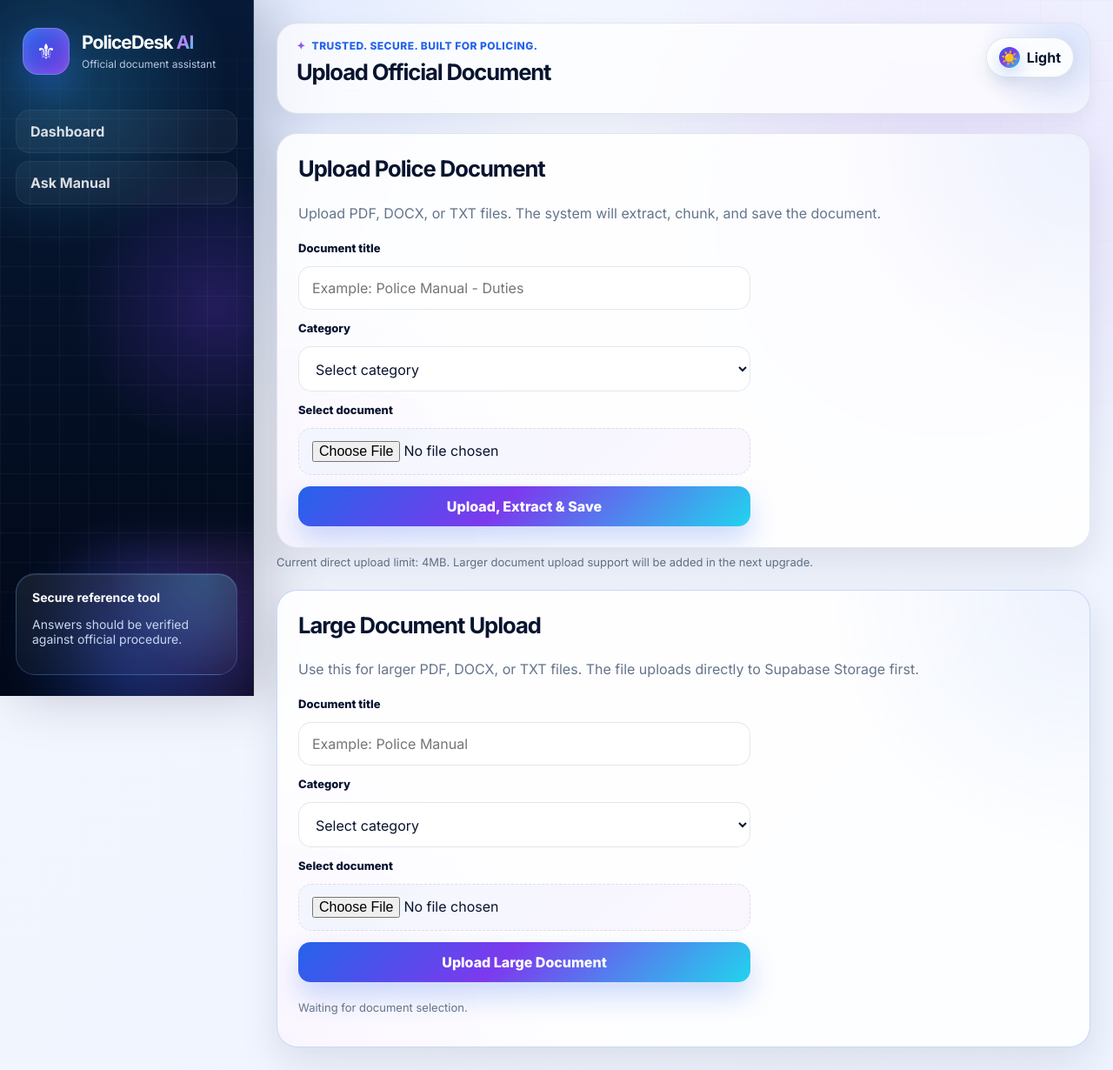
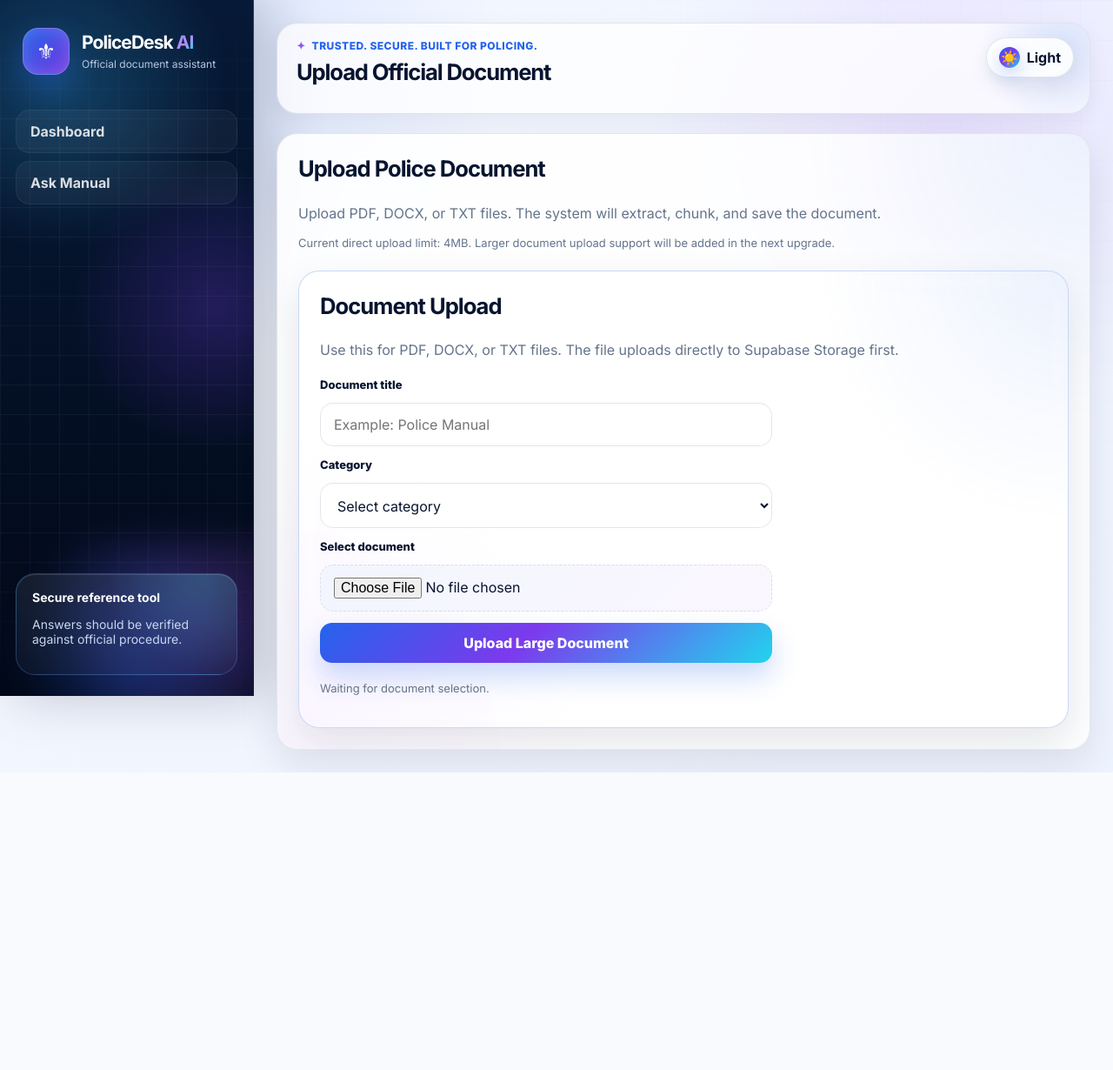
Before and after one commit to JayR-Studio/PoliceDeskAI, a Flask app: template templates/admin_upload.html in a window 1280 px wide. Shown: the whole page at 87% size. After the commit the page ends 888 px from the top, so only its background shows below. Run offline with Flask 3, Linux system fonts and the light colour scheme; the template is opened without the code that fills it, so the values that code supplies are empty; some libraries are stand-ins or nearby versions.

Commit message:
Add direct Supabase upload to bypass Vercel payload limit

```diff
--- a/templates/admin_upload.html
+++ b/templates/admin_upload.html
@@ -7,37 +7,37 @@
     <h3>Upload Police Document</h3>
     <p>Upload PDF, DOCX, or TXT files. The system will extract, chunk, and save the document.</p>
 
-    <form method="POST" enctype="multipart/form-data" class="upload-form">
-        <label for="title">Document title</label>
-        <input type="text" name="title" id="title" placeholder="Example: Police Manual - Duties">
+<!--    <form method="POST" enctype="multipart/form-data" class="upload-form">-->
+<!--        <label for="title">Document title</label>-->
+<!--        <input type="text" name="title" id="title" placeholder="Example: Police Manual - Duties">-->
 
-        <label for="category">Category</label>
-        <select name="category" id="category">
-            <option value="">Select category</option>
-            <option value="Police Manual">Police Manual</option>
-            <option value="Station Duties">Station Duties</option>
-            <option value="Traffic Duties">Traffic Duties</option>
-            <option value="Investigation">Investigation</option>
-            <option value="Human Rights">Human Rights</option>
-            <option value="Signals and Reports">Signals and Reports</option>
-            <option value="Administration">Administration</option>
-            <option value="Other">Other</option>
-        </select>
+<!--        <label for="category">Category</label>-->
+<!--        <select name="category" id="category">-->
+<!--            <option value="">Select category</option>-->
+<!--            <option value="Police Manual">Police Manual</option>-->
+<!--            <option value="Station Duties">Station Duties</option>-->
+<!--            <option value="Traffic Duties">Traffic Duties</option>-->
+<!--            <option value="Investigation">Investigation</option>-->
+<!--            <option value="Human Rights">Human Rights</option>-->
+<!--            <option value="Signals and Reports">Signals and Reports</option>-->
+<!--            <option value="Administration">Administration</option>-->
+<!--            <option value="Other">Other</option>-->
+<!--        </select>-->
 
-        <label for="document">Select document</label>
-        <input type="file" name="document" id="document" accept=".pdf,.docx,.txt" required>
+<!--        <label for="document">Select document</label>-->
+<!--        <input type="file" name="document" id="document" accept=".pdf,.docx,.txt" required>-->
 
-        <button type="submit" class="primary-btn">Upload, Extract & Save</button>
-    </form>
-</section>
+<!--        <button type="submit" class="primary-btn">Upload, Extract & Save</button>-->
+<!--    </form>-->
+<!--</section>-->
 
 <p class="upload-limit-note">
     Current direct upload limit: 4MB. Larger document upload support will be added in the next upgrade.
 </p>
 <section class="upload-card large-upload-card">
-    <h3>Large Document Upload</h3>
+    <h3>Document Upload</h3>
     <p>
-        Use this for larger PDF, DOCX, or TXT files. The file uploads directly to Supabase Storage first.
+        Use this for PDF, DOCX, or TXT files. The file uploads directly to Supabase Storage first.
     </p>
 
     <div class="upload-form">
```
